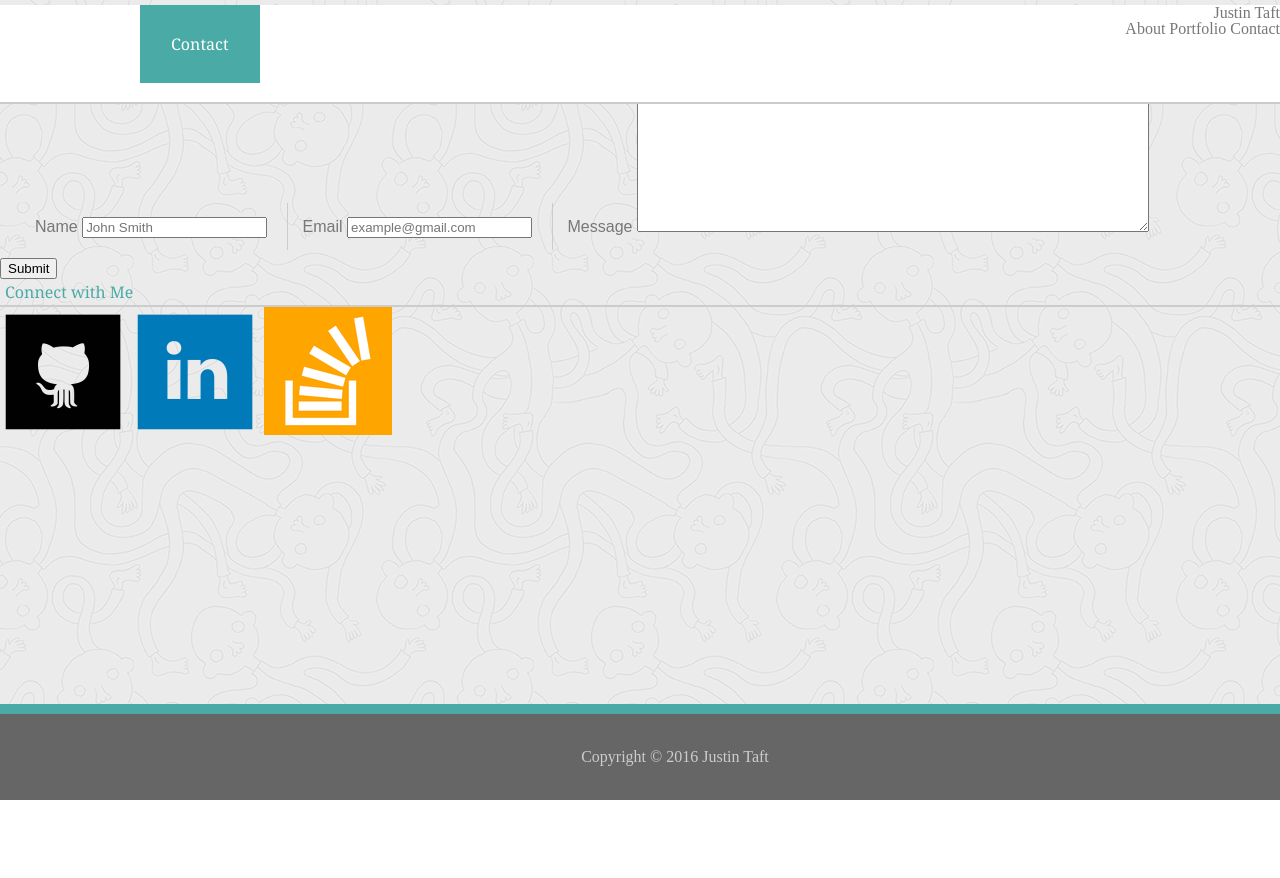
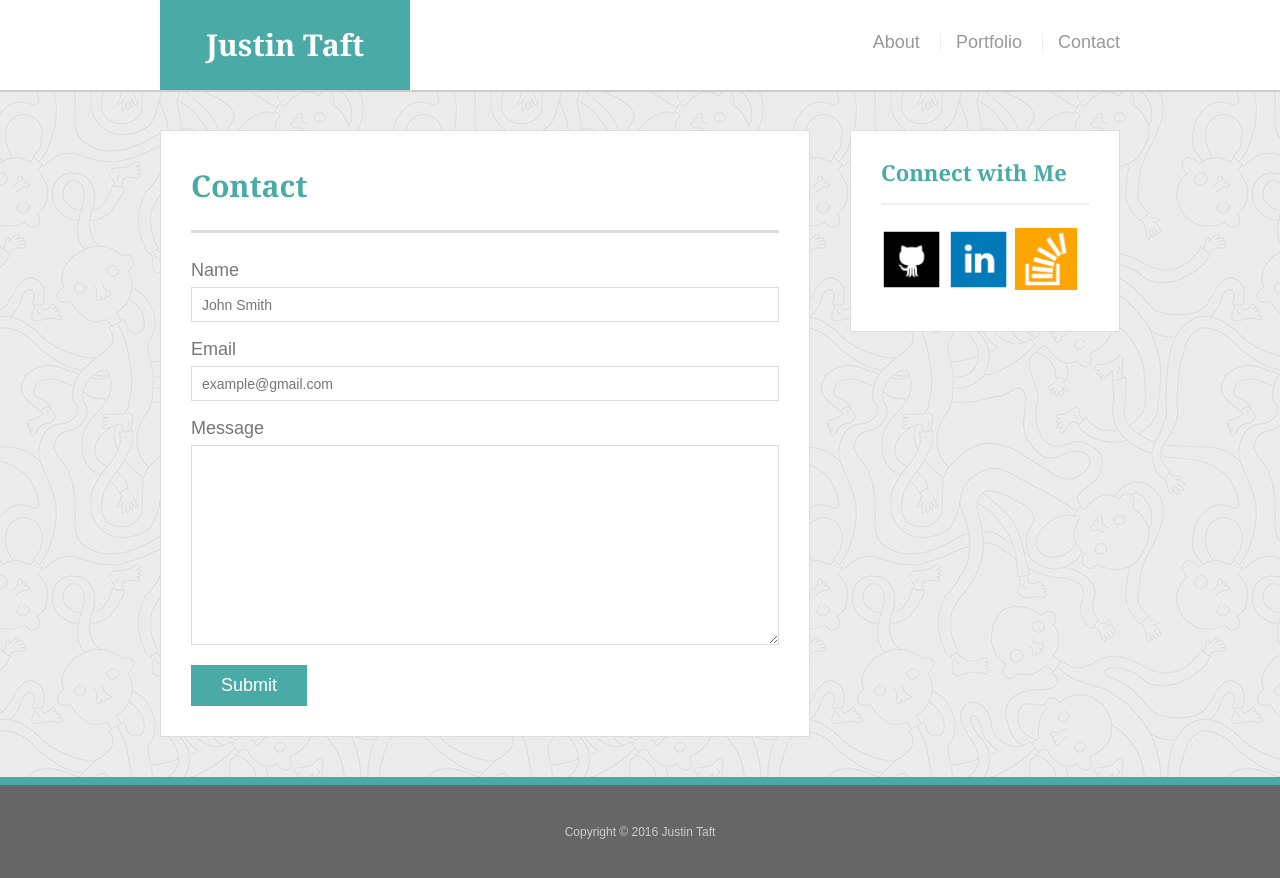
Before and after one commit to jjtaft/Responsive-Portfolio, a plain HTML site: page contact.html in a window 1280 px wide. Before the commit the page ends 800 px from the top, so only its background shows below. Drawn offline with Linux system fonts and the light colour scheme.

Commit message:
Add files via upload

```diff
--- a/assets/css/style.css
+++ b/assets/css/style.css
@@ -1,205 +1,248 @@
-
-body{
-	background-image: url("../images/ignasi_pattern_s.png");
-	overflow: auto;
+body {
+  font-family: 'Arial', 'Helvetica Neue', Helvetica, sans-serif;
+  font-size: 18px;
+  color: #777;
+  line-height: 34px;
+  background: url("../images/ignasi_pattern_s.png");
 }
 
-h1{
-	color: white;
-	background: #4aaaa5;
-	text-align: center;
-	font-family: 'Georgia';
-	position: fixed;
-	top: 5px;
-	left: 140px;
-	z-index: 99;
-	padding: 31px;
-	margin: auto;
+* {
+  box-sizing: border-box;
 }
 
-header{
-	position: fixed;
-	top: 5px;
-	width: 100%;
-	height: 97px;
-	background: #ffffff;
-	border-bottom: 2px solid;
-	border-color: #ccc;
-	text-align: right;
-	float: left;
+.container {
+  clear: both;
+  margin: 0 auto;
+  width: 100%;
+  max-width: 960px;
 }
 
-li {
-	color: #777777;
-	font-family: sans-serif;
-	display: inline;
-	padding: 15px;
-	border-right: 1px solid;
-	border-color: #ccc;
+h1,
+h2,
+h3,
+p {
+  margin-bottom: 20px;
 }
 
-li:nth-child(3) {
-	border-right: none;
+p:last-child {
+  margin-bottom: 0;
 }
 
-a {
-	color: #777;
-	text-decoration: none;
+h1,
+h2,
+h3 {
+  font-family: 'Georgia', Times, Times New Roman, serif;
+  color: #4aaaa5;
+  font-weight: 700;
 }
 
-ul{
-	list-style-type: none;
-	padding: 20px;
+h1 {
+  padding-bottom: 20px;
+  font-size: 30px;
+  line-height: 49px;
+  border-bottom: 3px solid #ddd;
 }
 
-h2 {
-	color: #4aaaa5;
-	border-bottom: 2px solid;
-	border-color: #ccc;
-	padding: 5px;
-	font-family: georgia;
-	text-align: left;
+h2,
+h3 {
+  font-size: 22px;
 }
 
-#wordswords {
-	border-style: solid;
-	border-color: #ccc;
-	background: #ffffff;
-	height: inherit;
-	width: 650px;
-	position: relative;
-	top: 130px;
-	left: 130px;
-	padding: 10px;
+#masthead {
+  position: fixed;
+  z-index: 99;
+  margin: 0 0 30px;
+  top: 0;
+  left: 0;
+  overflow: auto;
+  width: 100%;
+  color: #fff;
+  background: #fff;
+  border-bottom: 2px solid #ccc;
 }
 
-#me {
-	padding: 5px;
-	float: left;
-	margin: 5px;
+#logo {
+  width: 250px;
+  height: 90px;
+  float: left;
+  font-family: 'Georgia', Times, Times New Roman, serif;
+  text-align: center;
+  line-height: 90px;
+  color: #fff;
+  font-weight: 700;
+  font-size: 30px;
+  text-decoration: none;
+  background: #4aaaa5;
 }
 
-h3 {
-	color: #4aaaa5;
-	border-bottom: 2px solid;
-	border-color: #ccc;
-	font-family: Georgia;
-	padding: 8px;
+nav {
+  float: right;
+  margin-top: 25px;
 }
 
-#connections {
-	background: #ffffff;
-	border-style: solid;
-	border-color: #ccc;
-	width: 270px;
-	height: 145px;
-	text-align: center;
-	position: absolute;
-	left: 1000px;
-	top: 140px;
-	padding: 26px;
+nav a {
+  display: inline-block;
+  margin-left: 15px;
+  padding-left: 15px;
+  color: #999;
+  text-decoration: none;
+  line-height: 18px;
+  border-left: 1px solid #efefef;
+}
+
+nav a:first-child {
+  border-left: 0 none;
 }
 
 footer {
-	text-align: center;
-	padding: 35px;
-	color: #ccc;
-	width: 100%;
-	background: #666666;
-	border-top: 10px solid;
-	border-color: #4aaaa5;
-	position: fixed;
-	bottom: 0;
-	float: left;
-	left: 0;
+  padding: 30px 0;
+  clear: both;
+  color: #fff;
+  color: #ccc;
+  font-size: 12px;
+  text-align: center;
+  background: #666;
+  border-top: 8px solid #4aaaa5;
+  left: 0;
 }
 
-p {
-	color: #777777;
-	font-family: sans-serif;
-	text-align: justify;
-	padding: 5px;
-	margin: 15px;
+.sidebar {
+  padding: 30px;
+  width: 100%;
+  max-width: 270px;
+  float: right;
+  margin-bottom: 20px;
+  background: #fff;
+  border: 1px solid #ddd;
 }
 
-#forms {
-	border-style: solid;
-	border-color: #ccc;
-	height: inherit;
-	width: 600px;
-	background: #ffffff;
-	position: relative;
-	left: 130px;
-	top: 130px;
-	padding: 40px;
-	color: #777777;
-	font-family: sans-serif;
+h3,
+.sidebar h2 {
+  padding-bottom: 20px;
+  margin-bottom: 15px;
+  line-height: 22px;
+  border-bottom: 2px solid #eee;
 }
 
-#fields {
-	color: #ccc;
-	font-family: sans-serif;
-	padding: 5px;
-	height: 20px;
-	width: 500px;
+.social {
+  width: 62px;
+  height: 62px;
+  margin-top: 8px;
+  margin-right: 5px;
 }
 
-#message {
-	padding: 5px;
-	width: 500px;
-	height: 200px;
+.social:last-child {
+  margin-right: 0;
 }
 
-#nubbins {
-	height: 62px;
-	width: 62px;
-	padding: 5px;
+
+/*main*/
+
+#main-container {
+  padding-top: 130px;
 }
 
-#submit {
-	margin-top: 5px;
-	color: #777777;
+.main-section {
+  padding: 30px;
+  margin: 0 0 40px 0;
+  width: 100%;
+  max-width: 650px;
+  float: left;
+  background: #fff;
+  border: 1px solid #ddd;
 }
 
-#portfolio {
-	border: 3px solid;
-	border-color: #ccc;
-	background: #ffffff;
-	height: 400px;
-	width: 650px;
-	position: absolute;
-	float: left;
-	overflow: auto;
-	padding: 20px;
-	left: 140px;
-	top: 140px;
+
+/*portfolio page*/
+
+.work {
+  position: relative;
+  width: 230px;
+  overflow: auto;
+  float: left;
+  margin: 20px 0 25px;
 }
 
-.widgets {
-	position: relative;
-	overflow: auto;
-	float: left;
-	margin: 20px 0 25px;
-	width: 270px;
+.work:nth-child(even) {
+  margin-right: 40px;
 }
 
-#pics {
-	border: 0 none;
-	z-index: 1;
-	width: 100%;
+.work img {
+  width: 100%;
+  border: 0 none;
+  opacity: .8;
 }
 
-h4 {
-	color: #ffffff;
-	background: #4aaaa5;
-	float: left;
-	line-height: 30px;
-	width: 100%;
-	z-index: 99;
-	font-family: sans-serif;
-	padding: 15px;
-	position: absolute;
-	text-align: center;
-	bottom: 20px
-	margin-bottom: 0;
+.work h3 {
+  position: absolute;
+  bottom: 20px;
+  margin-bottom: 0;
+  padding: 15px;
+  width: 100%;
+  color: #fff;
+  text-align: center;
+  line-height: 30px;
+  font-weight: 300;
+  background: #4aaaa5;
+  border-bottom: 0;
 }
+
+.auth-image {
+  width: 200px;
+  height: auto;
+  margin-top: 10px;
+  margin-right: 25px;
+  float: left;
+}
+
+
+/*contact page*/
+
+#contact-form ul {
+  margin-bottom: 20px;
+}
+
+#contact-form li {
+  margin-bottom: 10px;
+}
+
+label,
+input[type=text],
+input[type=email],
+textarea {
+  display: block;
+  width: 100%;
+}
+
+input[type=text],
+input[type=email],
+textarea {
+  height: 35px;
+  padding: 0 10px;
+  font-size: 14px;
+  border: 1px solid #ddd;
+}
+
+textarea {
+  height: 200px;
+}
+
+input[type=submit] {
+  padding: 10px 30px;
+  color: #fff;
+  font-size: 18px;
+  cursor: pointer;
+  background: #4aaaa5;
+  border: 0 none;
+}
+
+@media screen and (max-width: 640px) {
+
+  #masthead {
+    position: static;
+  }
+  .container {
+  max-width: 640px;
+  }
+
+}
```
